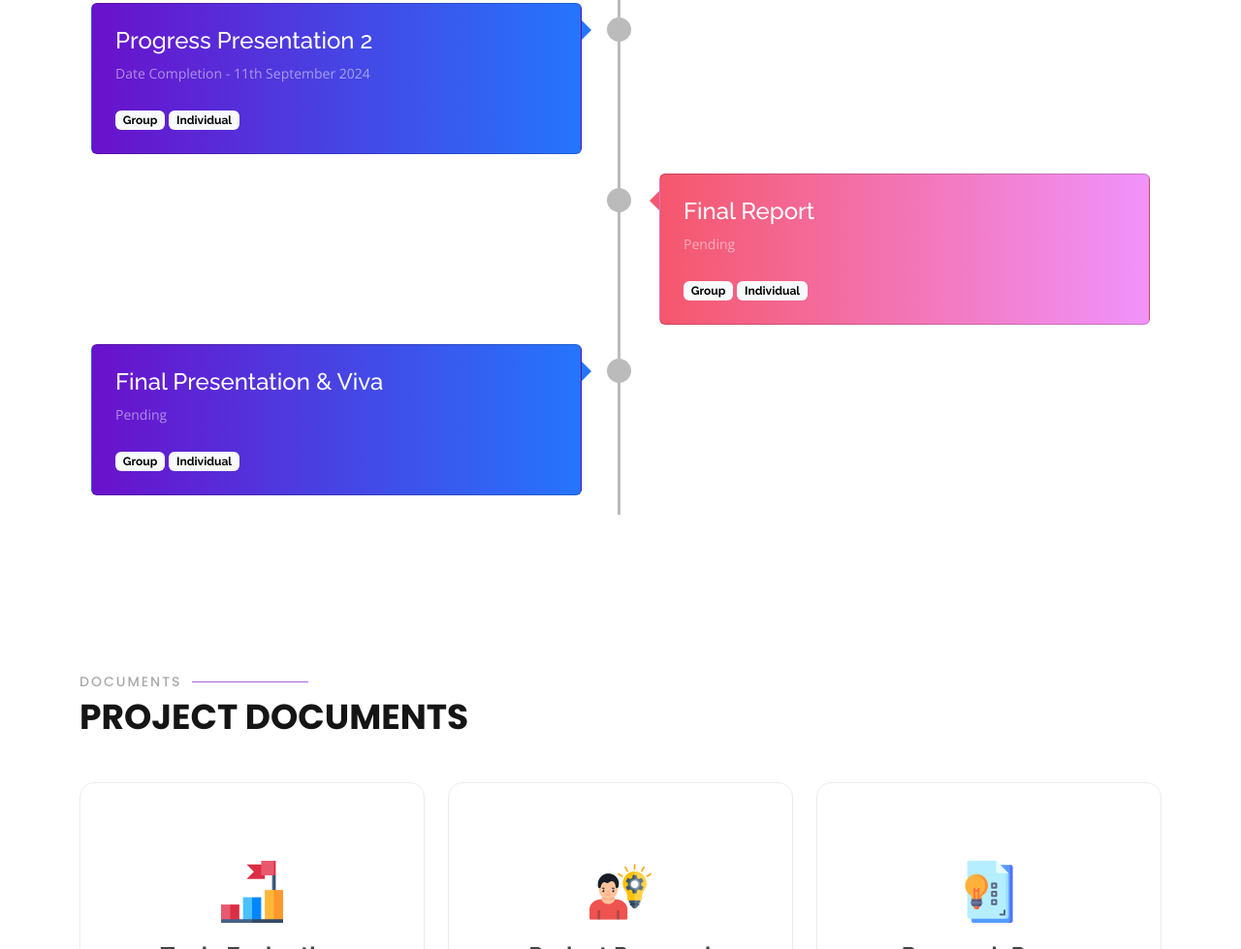
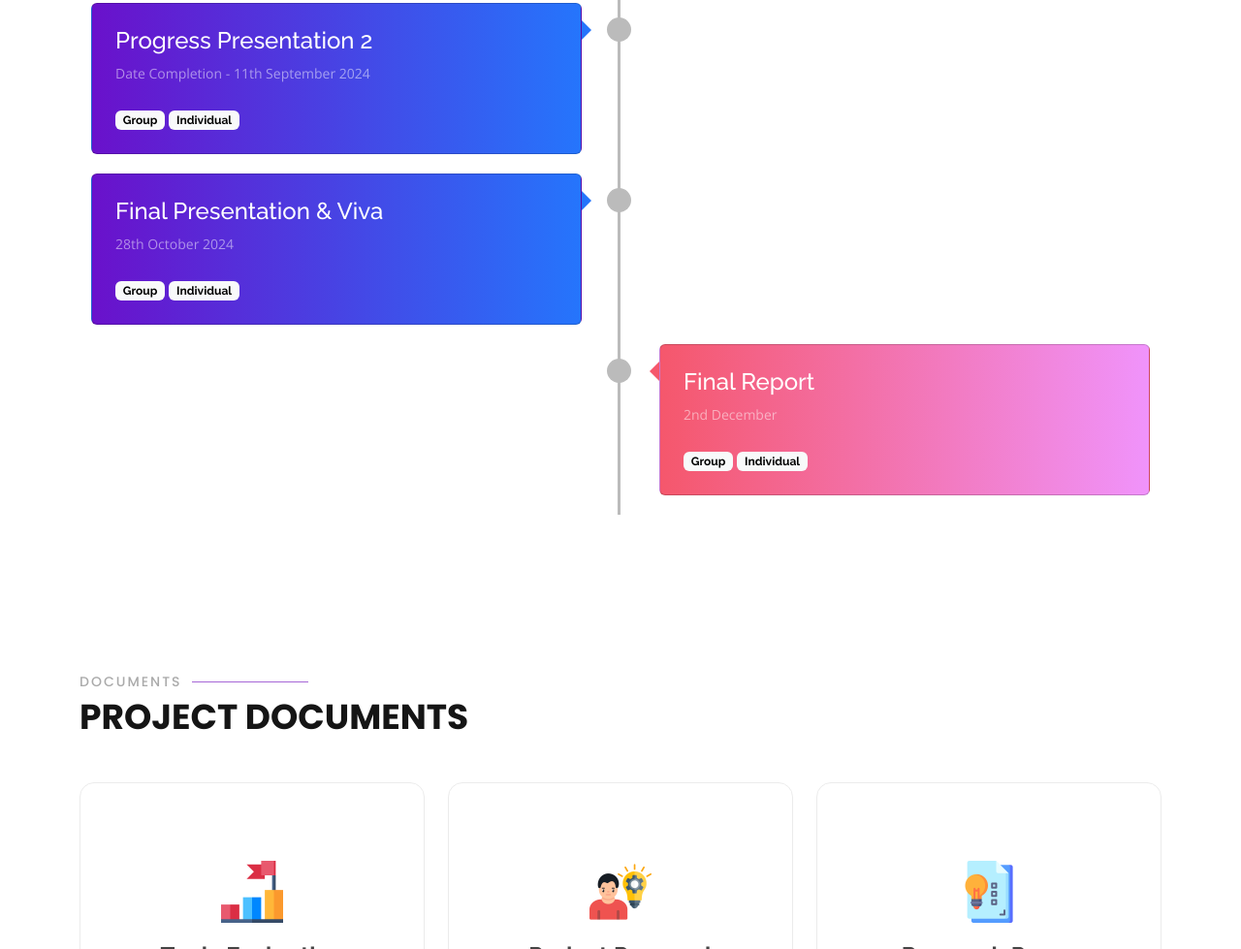
Before and after one commit to HiroshanI/myrecommender, a plain HTML site: page index.html in a window 1280 px wide. Shown: the part 2824-3803 px from the top of the page at 97% size. Drawn offline with nearby package versions, Linux system fonts and the light colour scheme.

Commit message:
index.html - minor changes (MS-dates)

```diff
--- a/index.html
+++ b/index.html
@@ -251,29 +251,30 @@
             </div>
           </div>
         </div>
-        <div class="timeline-4 right-4">
-          <div class="card gradient-custom-4">
+        <div class="timeline-4 left-4">
+          <div class="card gradient-custom">
             <div class="card-body p-4">
-              <!-- <i class="fas fa-camera fa-2x mb-3"></i> -->
-              <h4>Final Report</h4>
-              <p class="small text-white-50 mb-4">Pending</p>
+              <!-- <i class="fas fa-palette fa-2x mb-3"></i> -->
+              <h4>Final Presentation & Viva</h4>
+              <p class="small text-white-50 mb-4">28th October 2024</p>
               <h6 class="badge bg-light text-black mb-0">Group</h6>
               <h6 class="badge bg-light text-black mb-0">Individual</h6>
             </div>
           </div>
         </div>
 
-        <div class="timeline-4 left-4">
-          <div class="card gradient-custom">
+        <div class="timeline-4 right-4">
+          <div class="card gradient-custom-4">
             <div class="card-body p-4">
-              <!-- <i class="fas fa-palette fa-2x mb-3"></i> -->
-              <h4>Final Presentation & Viva</h4>
-              <p class="small text-white-50 mb-4">Pending</p>
+              <!-- <i class="fas fa-camera fa-2x mb-3"></i> -->
+              <h4>Final Report</h4>
+              <p class="small text-white-50 mb-4">2nd December</p>
               <h6 class="badge bg-light text-black mb-0">Group</h6>
               <h6 class="badge bg-light text-black mb-0">Individual</h6>
             </div>
           </div>
         </div>
+
 
         <!-- <div class="timeline-4 right-4">
           <div class="card gradient-custom-4">
```
